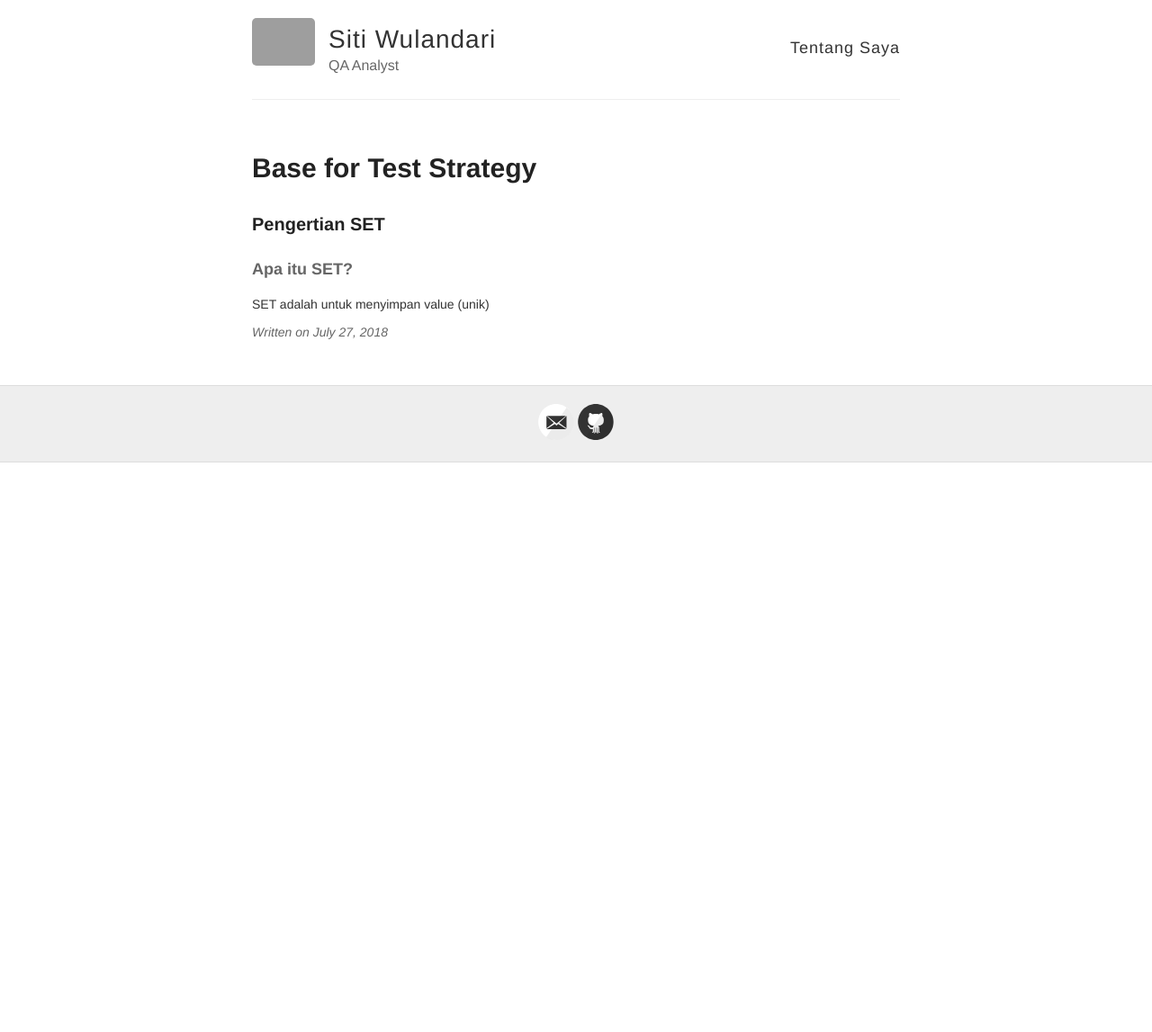
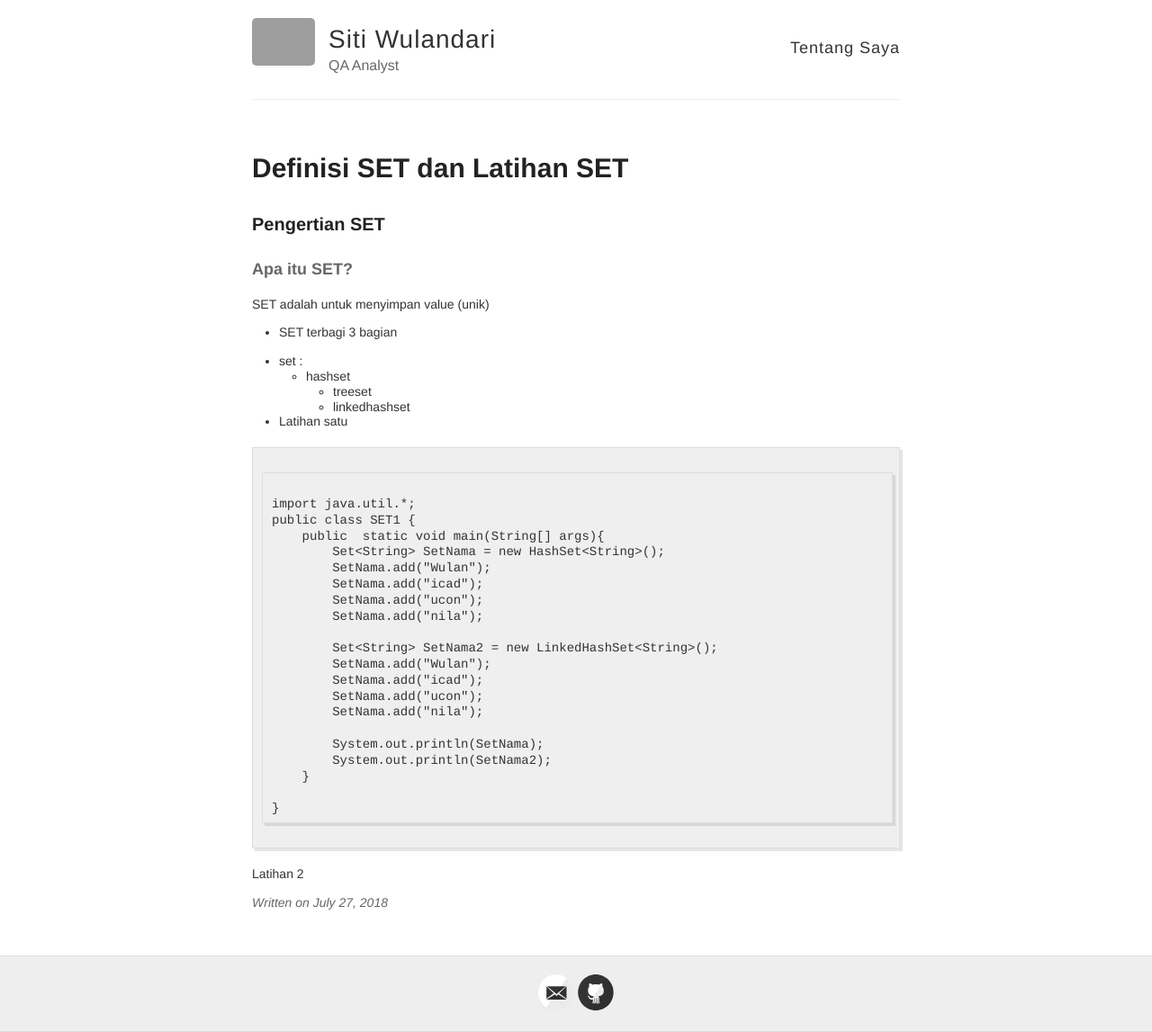
Before and after one commit to sitiwulandari/sitiwulandari.github.io, a Jekyll site: the page built from _posts/2018-07-27-SET.md, in a window 1280 px wide. Shown: the whole page at 90% size. Built offline with Jekyll 4.4.1, drawn with Linux system fonts in a browser that asks for light colours; before the commit the page ends 900 px from its top, so only the background shows below that; grey boxes are pictures that could not be loaded.

Commit message:
Update 2018-07-27-SET.md

````diff
--- a/_posts/2018-07-27-SET.md
+++ b/_posts/2018-07-27-SET.md
@@ -1,9 +1,45 @@
 ---
 layout: post
-title: Base for Test Strategy
+title: Definisi SET dan Latihan SET
 ---
 
 ### Pengertian SET
 #### Apa itu SET?
 
 SET adalah untuk menyimpan value (unik)
+
+* SET terbagi 3 bagian
+
+* set :
+    - hashset
+		- treeset
+		- linkedhashset
+
+
+* Latihan satu
+
+```
+
+import java.util.*;
+public class SET1 {
+    public  static void main(String[] args){
+        Set<String> SetNama = new HashSet<String>();
+        SetNama.add("Wulan");
+        SetNama.add("icad");
+        SetNama.add("ucon");
+        SetNama.add("nila");
+
+        Set<String> SetNama2 = new LinkedHashSet<String>();
+        SetNama.add("Wulan");
+        SetNama.add("icad");
+        SetNama.add("ucon");
+        SetNama.add("nila");
+
+        System.out.println(SetNama);
+        System.out.println(SetNama2);
+    }
+
+}
+```
+
+Latihan 2
````
